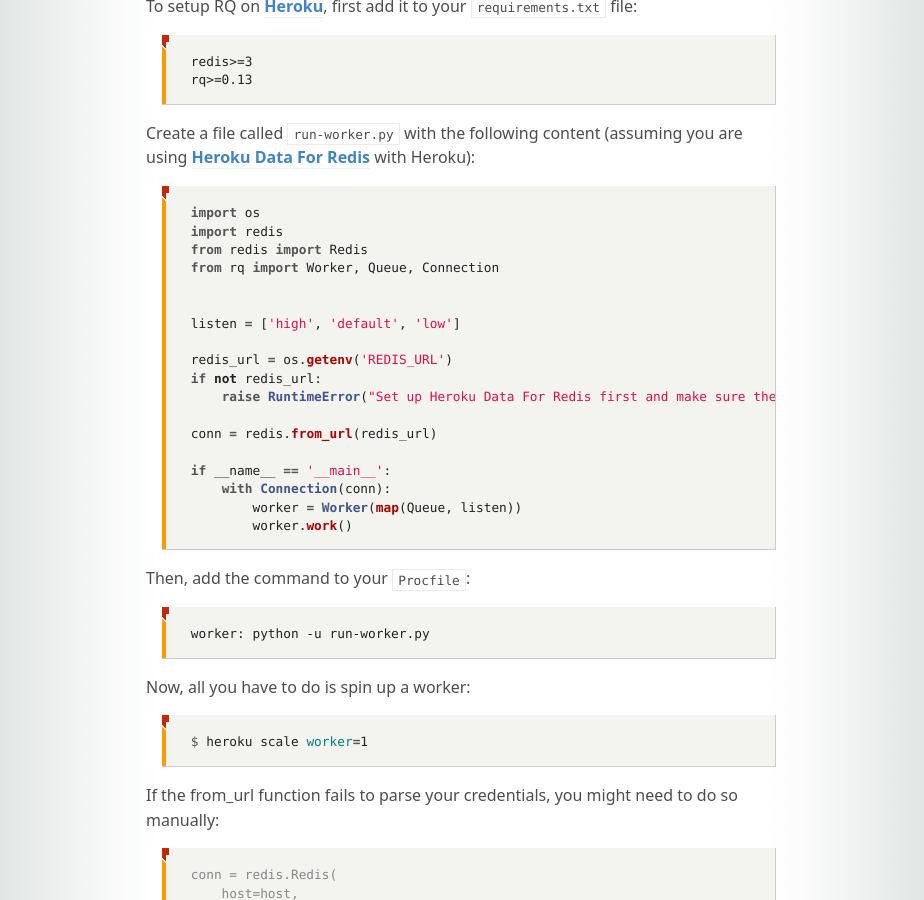
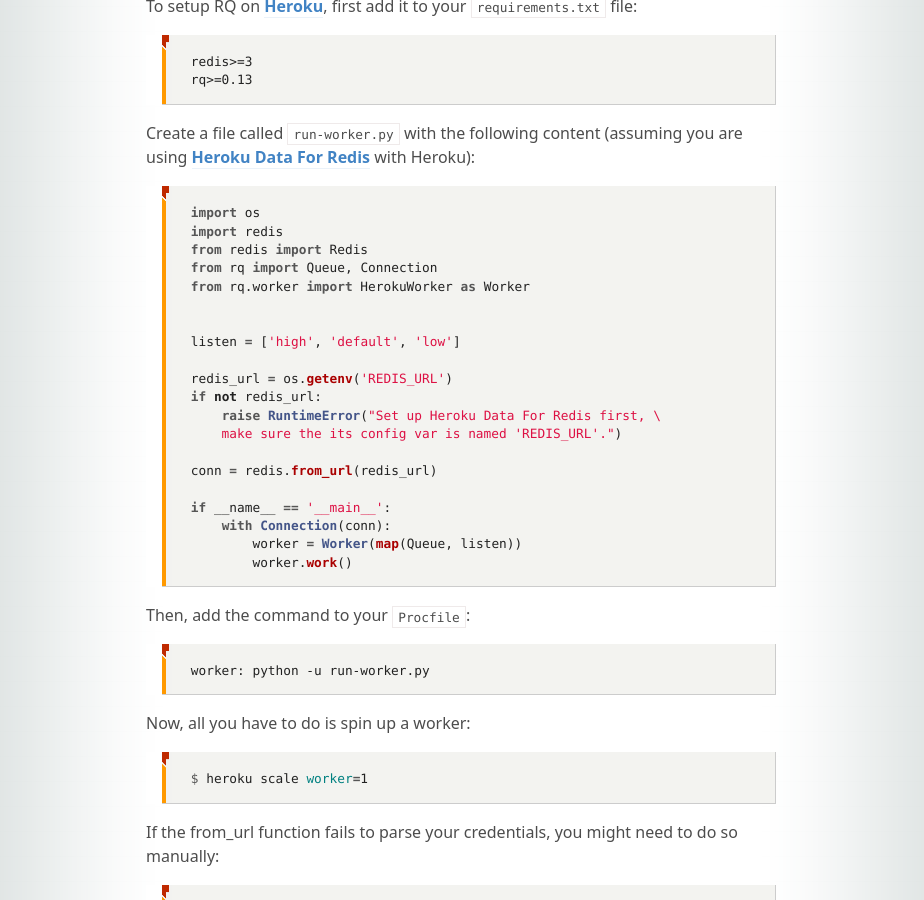
Before and after one commit to rq/rq, a Jekyll site: the page built from docs/patterns/index.md, in a window 1280 px wide and 900 px high, scrolled down 393 px. Shown: the whole window, without its empty margins (179-1103 px from the left). Built offline with Jekyll 4.4.1, drawn with Linux system fonts in a browser that asks for light colours; some web fonts are replaced; comment, search, counter and statistics services are not loaded.

Commit message:
Update index.md
import herokuWorker instead.

```diff
--- a/docs/patterns/index.md
+++ b/docs/patterns/index.md
@@ -18,14 +18,16 @@
 import os
 import redis
 from redis import Redis
-from rq import Worker, Queue, Connection
+from rq import Queue, Connection
+from rq.worker import HerokuWorker as Worker
 
 
 listen = ['high', 'default', 'low']
 
 redis_url = os.getenv('REDIS_URL')
 if not redis_url:
-    raise RuntimeError("Set up Heroku Data For Redis first and make sure the app's Redis server config var is named 'REDIS_URL'.")
+    raise RuntimeError("Set up Heroku Data For Redis first, \
+    make sure the its config var is named 'REDIS_URL'.")
 
 conn = redis.from_url(redis_url)
 
```
